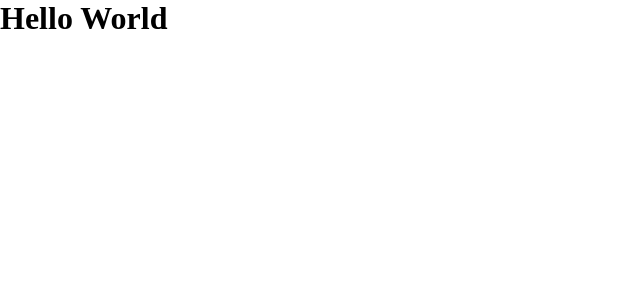
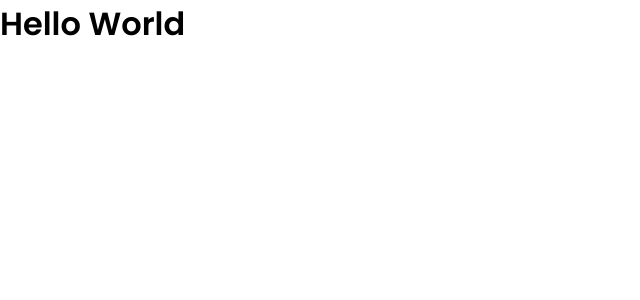
Before and after one commit to 7matheus/02-dtmoney, a React (Create React App) app: page / in a window 1280 px wide. Shown: the top 300 px of the page, without its empty margins (0-640 px from the left). Built offline with nearby package versions, Linux system fonts and the light colour scheme.

Commit message:
Finalizing class 'Fontes do Google Fonts'

```diff
--- a/src/styles/global.ts
+++ b/src/styles/global.ts
@@ -32,6 +32,15 @@ export const GlobalStyle = createGlobalStyle`
     -webkit-font-smoothing: antialiased;
   }
 
+  body, input, textarea, button {
+    font-family: 'Poppins', sans-serif;
+    font-weight: 400;
+  }
+
+  h1, h2, h3, h4, h5, h6, strong {
+    font-weight: 600;
+  }
+
   button {
     cursor: pointer;
   }
```
